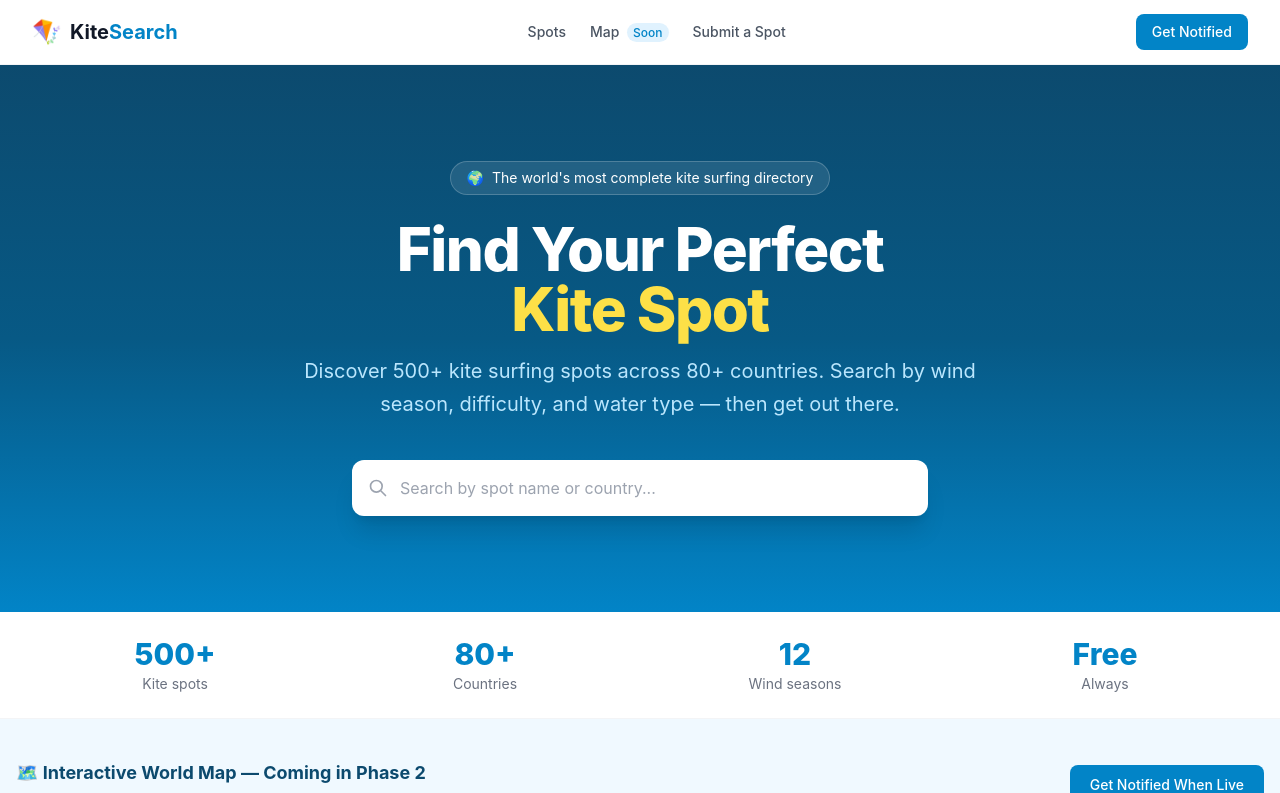
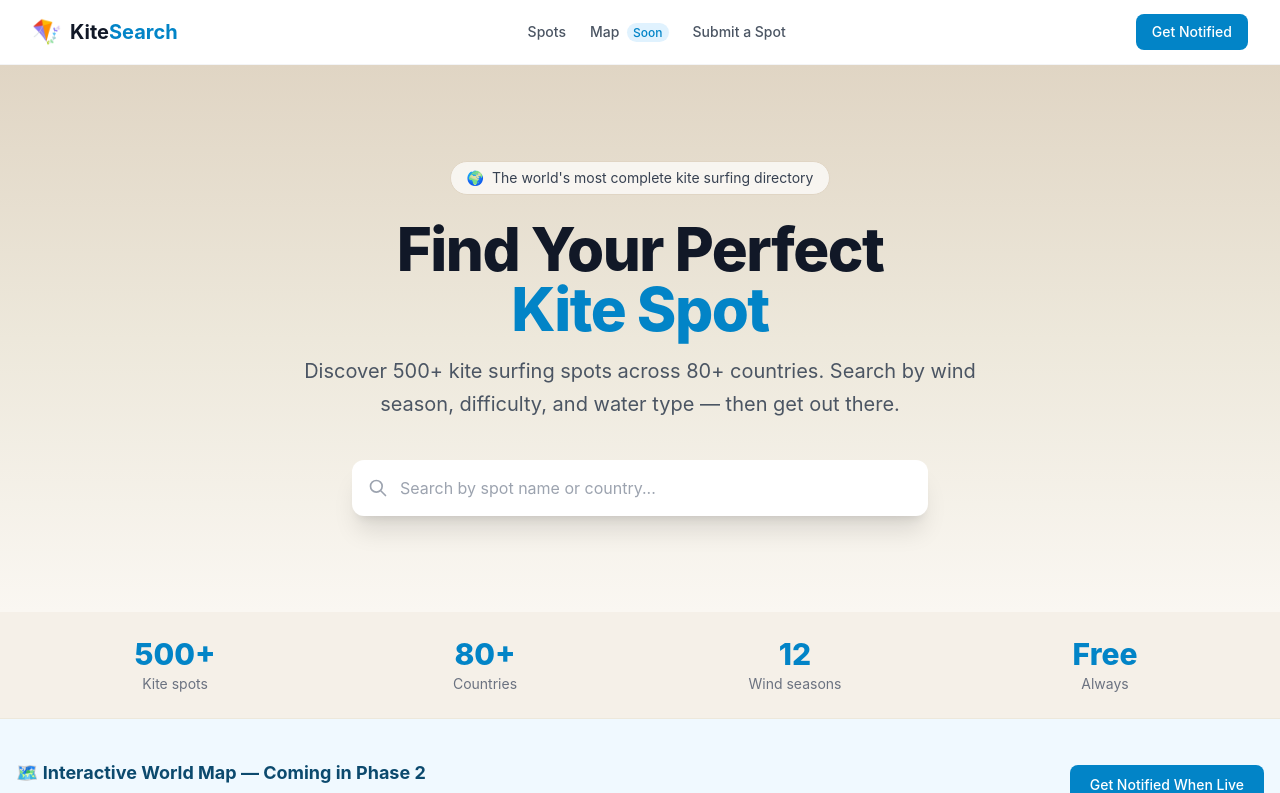
Before and after one commit to Elschner/kite-search, a Next.js app: page / in a window 1280 px wide. Shown: the top 793 px of the page. Built offline with nearby package versions, Linux system fonts and the light colour scheme.

Commit message:
feat: change background from blue to beige theme

```diff
--- a/app/page.js
+++ b/app/page.js
@@ -156,7 +156,7 @@ export default function Home() {
   });
 
   return (
-    <div className="min-h-screen bg-gray-50">
+    <div className="min-h-screen bg-beige-50">
 
       {/* ── Nav ─────────────────────────────────────────────────────────── */}
       <nav className="bg-white border-b border-gray-100 sticky top-0 z-50">
@@ -179,9 +179,9 @@ export default function Home() {
       </nav>
 
       {/* ── Hero ────────────────────────────────────────────────────────── */}
-      <section className="bg-gradient-to-b from-ocean-900 via-ocean-800 to-ocean-600 text-white py-24 px-4">
+      <section className="bg-gradient-to-b from-beige-300 via-beige-200 to-beige-50 text-gray-900 py-24 px-4">
         <div className="max-w-4xl mx-auto text-center">
-          <div className="inline-flex items-center gap-2 bg-white/10 backdrop-blur border border-white/20 rounded-full px-4 py-1.5 text-sm mb-6">
+          <div className="inline-flex items-center gap-2 bg-white/70 backdrop-blur border border-beige-300 rounded-full px-4 py-1.5 text-sm mb-6 text-gray-700">
             <span>🌍</span>
             <span>The world's most complete kite surfing directory</span>
           </div>
@@ -189,10 +189,10 @@ export default function Home() {
           <h1 className="text-5xl sm:text-6xl font-extrabold mb-4 leading-tight tracking-tight">
             Find Your Perfect
             <br />
-            <span className="text-sand-300">Kite Spot</span>
+            <span className="text-ocean-600">Kite Spot</span>
           </h1>
 
-          <p className="text-xl text-ocean-200 mb-10 max-w-2xl mx-auto leading-relaxed">
+          <p className="text-xl text-gray-600 mb-10 max-w-2xl mx-auto leading-relaxed">
             Discover 500+ kite surfing spots across 80+ countries. Search by wind season,
             difficulty, and water type — then get out there.
           </p>
@@ -216,7 +216,7 @@ export default function Home() {
       </section>
 
       {/* ── Stats bar ───────────────────────────────────────────────────── */}
-      <section className="bg-white border-b border-gray-100">
+      <section className="bg-beige-100 border-b border-beige-200">
         <div className="max-w-7xl mx-auto px-4 sm:px-6 lg:px-8 py-6 grid grid-cols-2 sm:grid-cols-4 gap-6 text-center">
           {STATS.map((s) => (
             <div key={s.label}>
```
